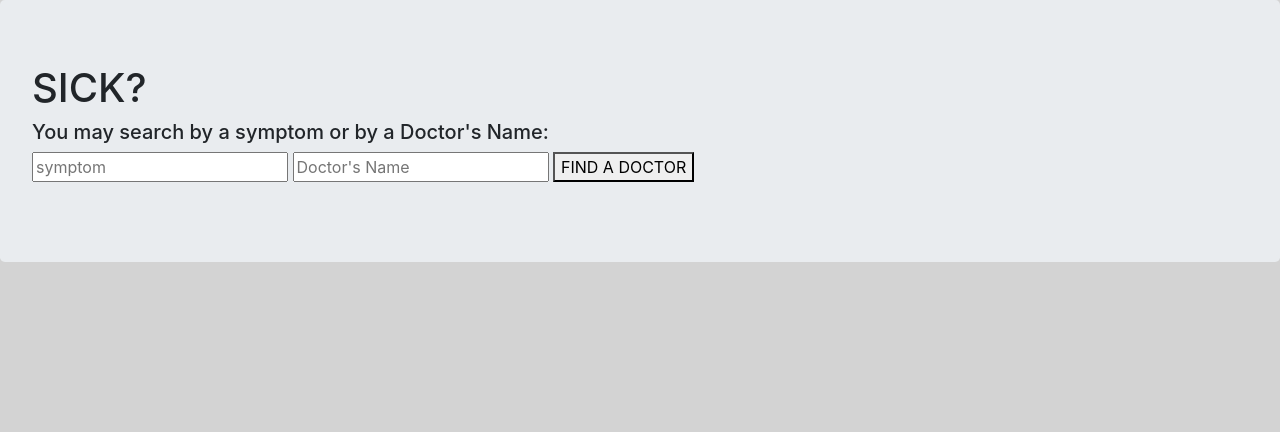
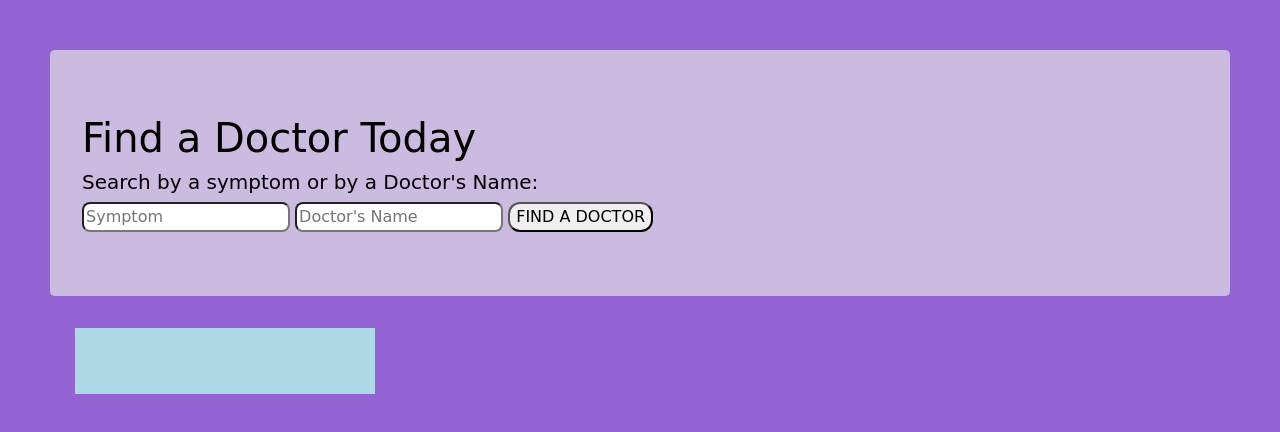
Before and after one commit to lioness3/doctor, a website built with webpack: page src/index.html in a window 1280 px wide. Built offline with nearby package versions, Linux system fonts and the light colour scheme; a web font is replaced by a local one.

Commit message:
update style

```diff
--- a/src/index.html
+++ b/src/index.html
@@ -1,41 +1,40 @@
+
 <!DOCTYPE html>
 <html lang="en" dir="ltr">
 <head>
-  <meta charset="utf-8">
-  <title>DOCTOR LOCATOR</title>
+  <link href="https://fonts.googleapis.com/css?family=Calistoga&display=swap" rel="stylesheet">
+  <title>SICK?</title>
 </head>
 <body>
   <div class="jumbotron">
     <form id="form">
+      <h1>Find a Doctor Today</h1>
+      <div class="travel">
+        <h3>Narrow Your Search</h3>
+        <h5>How far are you willing to travel?</h5>
+        <input class="inputStyle" id="range" type="number" placeholder="distance in miles" >
+        <button id="rangeButton" type="button" class="button">FIND A DOCTOR!</button>
+      </div>
+
+      <div class="input">
+        <h5>Search by a symptom or by a Doctor's Name:</h5>
+        <input class="inputStyle" id="symptom" type="text" placeholder="Symptom" name="input">
+        <input class="inputStyle" id="name" type="text" placeholder="Doctor's Name" name="input">
+        <button id="symptomButton" type="button" class="button">FIND A DOCTOR</button>
+      </div>
+
       <div id="error">
+        <!-- error message appears upon incorrect input -->
         <h5>You must enter a symptom to continue</h5>
       </div>
-      <div class="input">
-        <h1>SICK?</h1>
+    </div>
 
-        <h5>You may search by a symptom or by a Doctor's Name:</h5>
-        <input id="symptom" type="text" placeholder="symptom" name="input">
-        <input id="name" type="text" placeholder="Doctor's Name" name="input">
-        <button id="symptomButton" type="button">FIND A DOCTOR</button>
-      </div>
-      <div class="travel">
-        <h2>Narrow Your Search</h2>
-        <h5>How far are you willing to travel?</h5>
-        <input id="range" type="number" placeholder="distance in miles" >
-        <button id="rangeButton" type="button" name="button">FIND A DOCTOR!</button>
-
-
-
-      </div>
       <div id="showDoctor">
         <ul id= "list">
-
+          <!-- //doctor list appends here from API -->
         </ul>
       </div>
-
+  </form>
 </div>
-
-    </form>
-  </div>
 </body>
 </html>
--- a/src/main.js
+++ b/src/main.js
@@ -14,7 +14,6 @@ $(document).ready(function(){
     const docName = $('#name').val();
 
 //after click, displays range input and hides symptom input and error message
-
     $('.input').hide();
     $('#error').hide();
     $('.travel').show();
@@ -33,7 +32,6 @@ $(document).ready(function(){
     $('#range').val('');
 
 //API call
-
     (async () => {
       const doctor = new DoctorName();
       const nameResponse = await doctor.getName(docName, userSymptom,range);
@@ -42,29 +40,26 @@ $(document).ready(function(){
           $('#error').show();
           $('.input').show();
         }
-
       getPath(nameResponse);
     })();
 
-
-
     function getPath(nameResponse) {
-
       let displayIt = [];
       let profile = nameResponse.data;
 
-
 //searches data object for "profile"
-
       for (var i = 0; i < profile.length; i++) {
         let practices = profile[i].practices;
 
 //searches data object for "practices"
-
         for (var j = 0; j < practices.length; j++) {
           displayIt+= `<li>${profile[i].profile.first_name} ${profile[i].profile.last_name}</li>`
           displayIt+= `<li>${practices[j].phones[0].number}<li>`
+
+//only displays website(instead of undefined) if one is listed
+          if(practices[j].website!=undefined){
           displayIt+= `<li><a>${practices[j].website}</a><li>`
+          }
 
 //searches for value of patient acceptance
           if ((`${practices[j].accepts_new_patients}`) === true){
--- a/src/styles.css
+++ b/src/styles.css
@@ -1,5 +1,12 @@
 body{
-  background-color: lightgray;
+  background-color:#9464D5;
+  font-family: 'Calistoga', cursive;
+  color:black;
+  padding: 50px;
+  margin:40px,0px;
+}
+.jumbotron{
+  background-color:  #CBBBE0;
 }
 .card{
   width: 18rem;
@@ -7,6 +14,27 @@ body{
 #list{
   list-style-type: none;
 }
-.travel, #error{
+.travel{
   display: none;
 }
+#error{
+  display: none;
+  color:red;
+}
+.inputStyle{
+  border-radius: 8px;
+}
+.button{
+    border-radius: 12px;
+}
+.button:hover{
+  border-radius: 12px;
+  background-color: #2EB7AC;
+  color: black;
+}
+#showDoctor{
+  width: 300px;
+ padding: 25px;
+ margin: 25px;
+ background-color: lightblue;
+}
```
Also changed, not shown: README.md.
